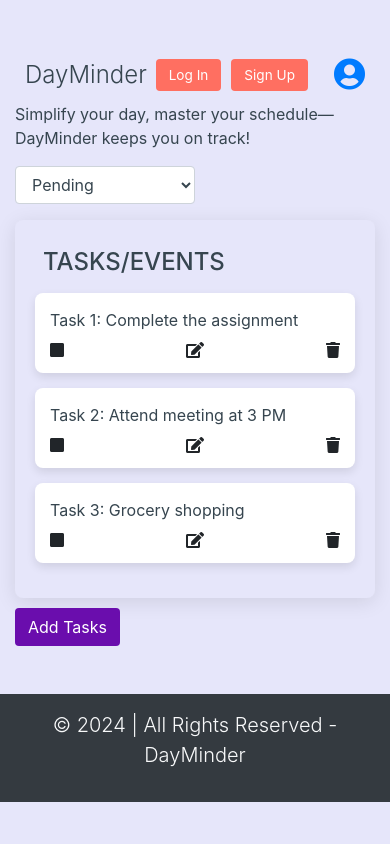
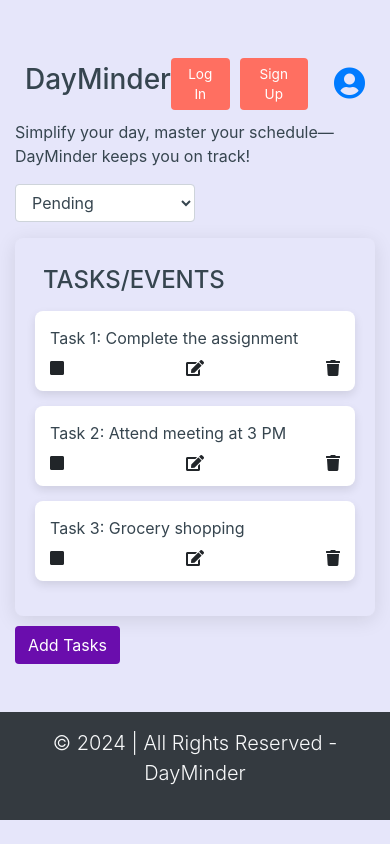
Before and after one commit to mustapha0705/day-mider, a plain HTML site: page index.html in a window 390 px wide. Drawn offline with nearby package versions, Linux system fonts and the light colour scheme.

Commit message:
changed size of dayminder header

```diff
--- a/index.html
+++ b/index.html
@@ -43,7 +43,7 @@
             }
 
             .header h1 {
-                font-size: 24px; /* Reduce the size of the DayMinder text */
+                font-size: 16px; /* Reduce the size of the DayMinder text */
             }
         }
 
@@ -115,7 +115,7 @@
     <div class="container mt-5">
         <!-- Header -->
         <div class="header">
-            <h1 class="display-4" style="color: #36454F;">DayMinder</h1>
+            <h3 class="display-6" style="color: #36454F;">DayMinder</h3>
             <div class="btn-container">
                 <a href="login.html">
                     <button class="btn btn-custom">Log In</button>
```
